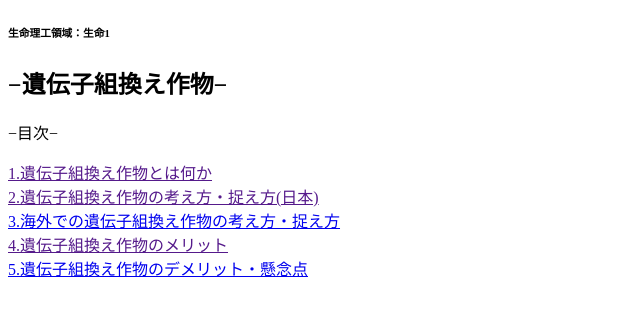
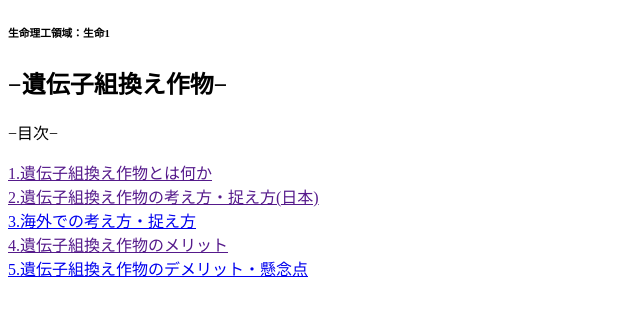
Before and after one commit to seimeirikou/seimei_ichi, a plain HTML site: page index.html in a window 1280 px wide. Shown: the whole page, without its empty margins (0-640 px from the left). Drawn offline with Linux system fonts and the light colour scheme.

Commit message:
Update index.html

```diff
--- a/index.html
+++ b/index.html
@@ -19,7 +19,7 @@
 　　　<br>
      <a class="l" href="">2.遺伝子組換え作物の考え方・捉え方(日本)</a>
      <br>
-     <a class="l" href="test1.html">3.海外での遺伝子組換え作物の考え方・捉え方</a>
+     <a class="l" href="test1.html">3.海外での考え方・捉え方</a>
      <br>
      <a class="l" href="">4.遺伝子組換え作物のメリット</a>
      <br>
```
